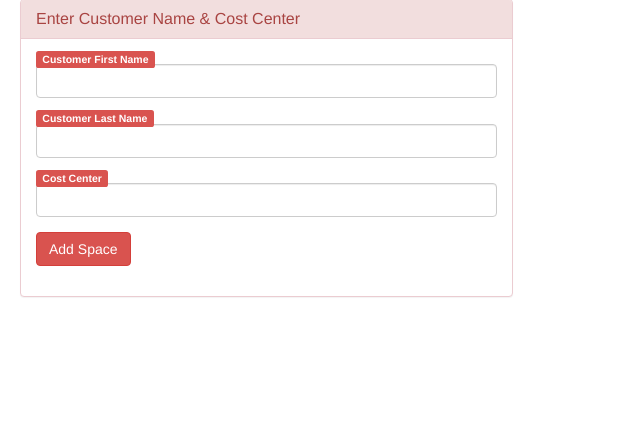
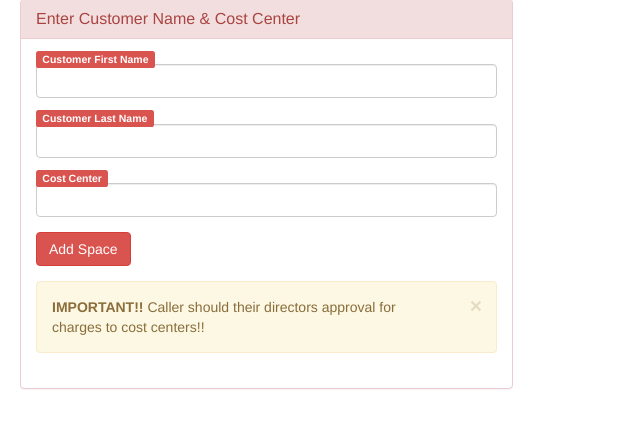
Before and after one commit to JaySpell/isilontools, a Flask app: page /cost in a window 1280 px wide. Shown: the part 92-520 px from the top of the page, without its empty margins (0-640 px from the left). Run offline with Flask 2, Linux system fonts and the light colour scheme; the visitor is signed in with stand-in values (Sample User, id 1); some libraries are stand-ins or nearby versions.

Commit message:
Added warning button to cost center

```diff
--- a/app/templates/cost.html
+++ b/app/templates/cost.html
@@ -1,4 +1,5 @@
-{% extends "panel.html" %} {% block panel %}
+{% extends "panel.html" %}
+{% block panel %}
 <span class="label label-danger" id="cust_fname">Customer First Name</span>
 <div class="form-group">
   <div class="input group">
@@ -20,4 +21,10 @@
 <div class="form-group">
   <button type="submit" class="btn btn-danger">{{ btn_txt }}</button>
 </div>
+<div class="alert alert-warning alert-dismissible" role="alert">
+  <button type="button" class="close" data-dismiss="alert" aria-label="Close">
+    <span aria-hidden="true">&times;</span>
+  </button>
+  <strong>IMPORTANT!!</strong> Caller should their directors approval for charges to cost centers!!
+</div>
 {% endblock %}
```
